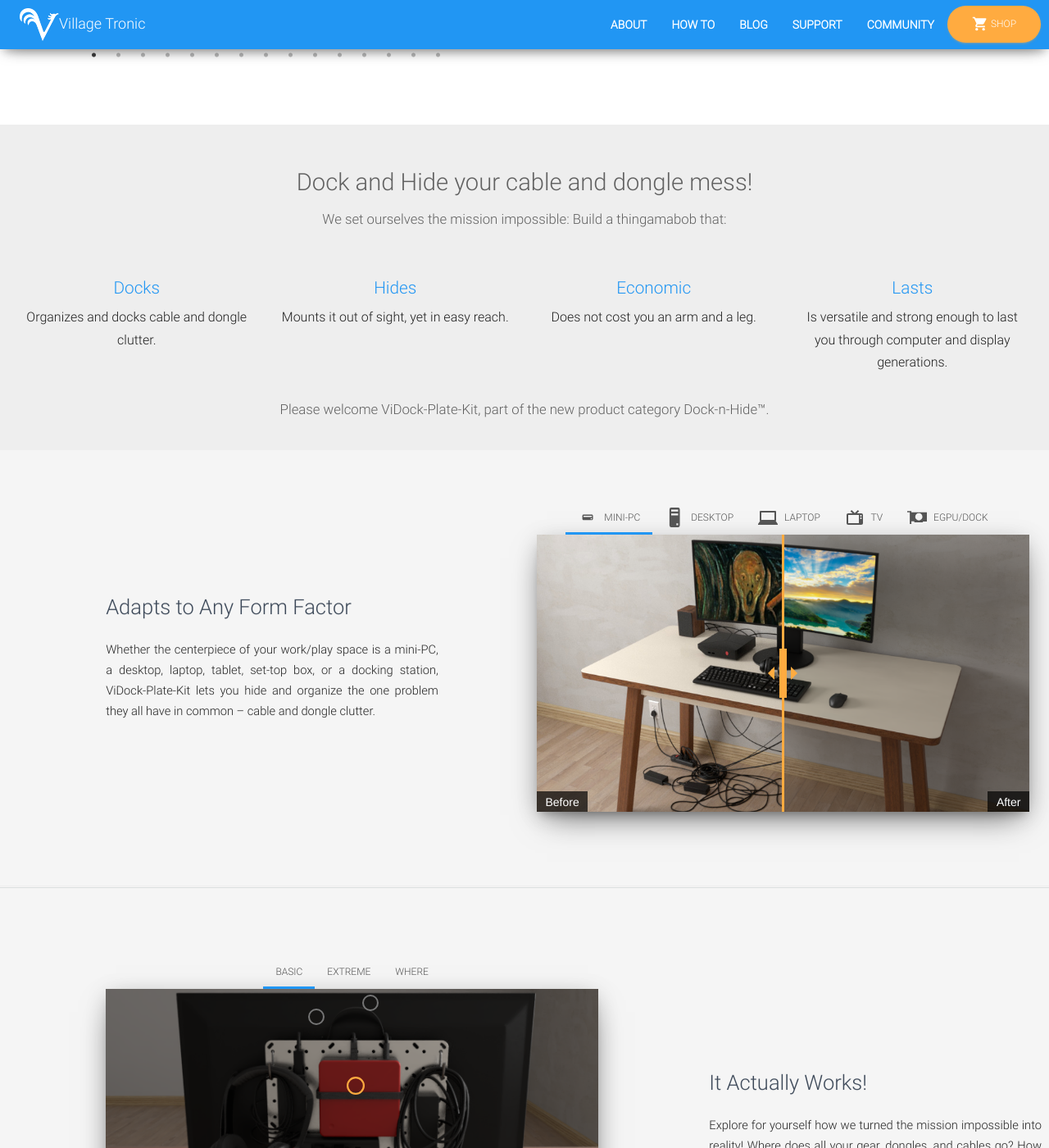
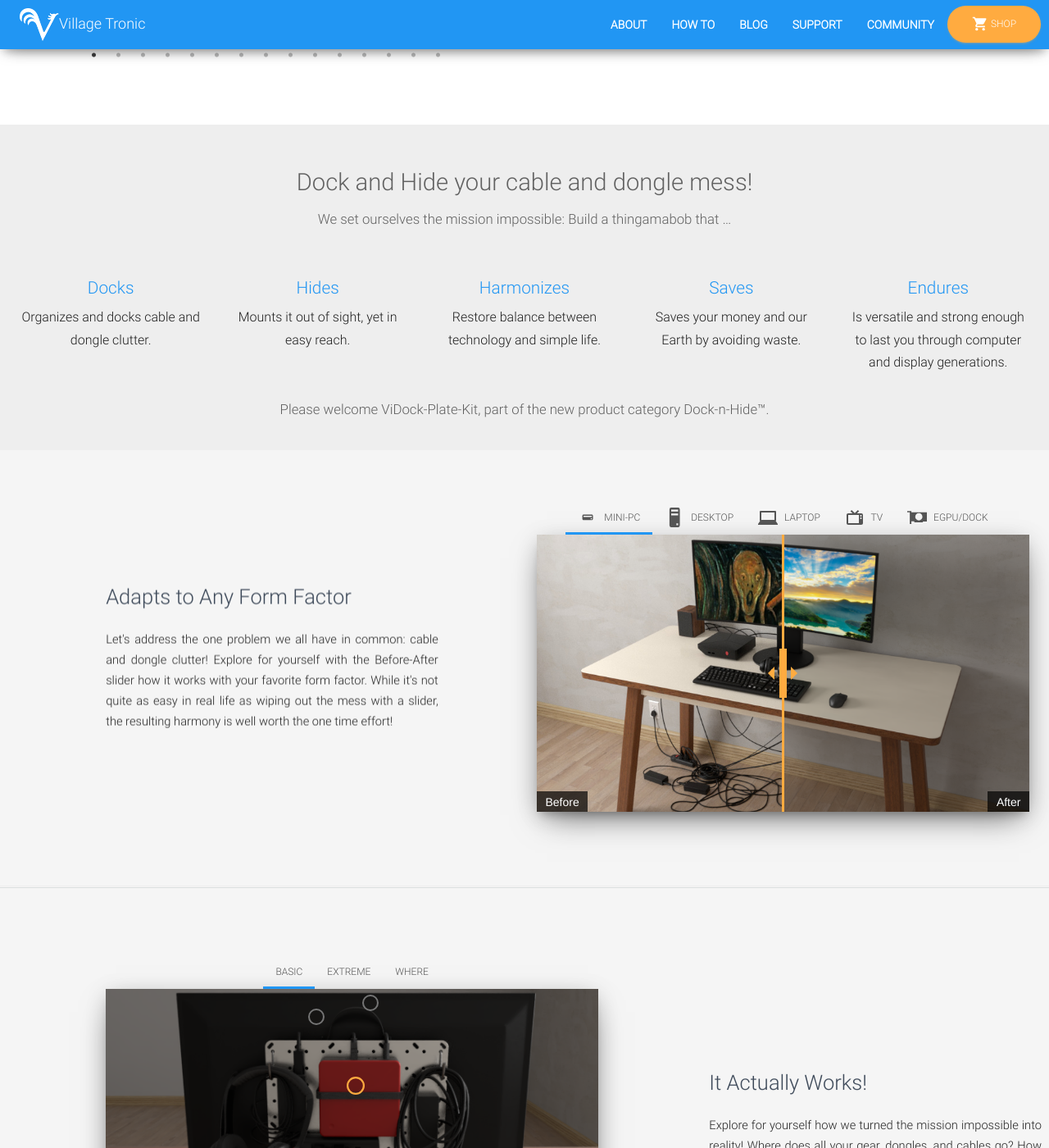
Before and after one commit to V-Squared/shop, a Jekyll site: the page built from shop/vidock-plate-kit.html, in a window 1280 px wide and 1400 px high, scrolled down 849 px. Shown: the whole window at 82% size. Built offline with Jekyll 4.4.1, drawn with Linux system fonts in a browser that asks for light colours; some of the changed text lies outside the part shown.

Commit message:
added slideshow to vdock system

```diff
--- a/_sass/base/_layout.scss
+++ b/_sass/base/_layout.scss
@@ -31,3 +31,10 @@
 .text-container {
   max-width: 650px; // Material Design Standard for text container width
 }
+
+// 5 colum layout: 2.4
+.col-md-24 {
+  @media (min-width: 992px) {
+    width: 20%;
+  }
+}
--- a/shop/index.html
+++ b/shop/index.html
@@ -46,7 +46,7 @@
                 <div class="price-container">
                   <span class="price">$39</span>
                 </div>
-                <a class="btn btn-primary btn-round" href="{{site.baseurl}}/shop/vidock-plate/">Read More</a>
+                <a class="btn btn-primary btn-round" href="{{site.baseurl}}/shop/vidock-plate-kit/">Read More</a>
                 <a class="btn btn-warning btn-accent btn-round">{% include icons/cart-plus.html%} Add to Cart</a>
               </div>
             </div>
--- a/shop/vidock-plate.html
+++ b/shop/vidock-plate-kit.html
@@ -106,7 +106,7 @@
 <div class="feature-section feature-intro feature-intro-text" style="padding: 30px 0 35px 0">
   <div class="container text-center">
     <h3>Dock and Hide your cable and dongle mess!</h3>
-    <p>We set ourselves the mission impossible: Build a thingamabob that:</p>
+    <p>We set ourselves the mission impossible: Build a thingamabob that …</p>
     <!-- <ul style="text-align: left;max-width: 573px;margin-left: auto;margin-right: auto">
       <li>Organizes cable and dongle clutter</li>
       <li>Mounts it out of sight</li>
@@ -114,20 +114,24 @@
       <li>Yet is versatile and strong enough to  last through computer and display generations.</li>
     </ul> -->
     <div class="row feature-column">
-      <div class="col-md-3">
+      <div class="col-md-2 col-md-24">
         <h4 class="title">Docks</h4>
         <p>Organizes and docks cable and dongle clutter.</p>
       </div>
-      <div class="col-md-3">
+      <div class="col-md-2 col-md-24">
         <h4 class="title">Hides</h4>
         <p>Mounts it out of sight, yet in easy reach.</p>
       </div>
-      <div class="col-md-3">
-        <h4 class="title">Economic</h4>
-        <p>Does not cost you an arm and a leg.</p>
+      <div class="col-md-2 col-md-24">
+        <h4 class="title">Harmonizes</h4>
+        <p>Restore balance between technology and simple life.</p>
       </div>
-      <div class="col-md-3">
-        <h4 class="title">Lasts</h4>
+      <div class="col-md-2 col-md-24">
+        <h4 class="title">Saves</h4>
+        <p>Saves your money and our Earth by avoiding waste.</p>
+      </div>
+      <div class="col-md-2 col-md-24">
+        <h4 class="title">Endures</h4>
         <p>Is versatile and strong enough to  last you through computer and display generations.</p>
       </div>
     </div>
@@ -143,7 +147,7 @@
           <h3 class="title">
             Adapts to Any Form Factor
           </h3>
-          <p>Whether the centerpiece of your work/play space is a mini-PC, a desktop, laptop, tablet, set-top box, or a docking station, ViDock-Plate-Kit lets you hide and organize the one problem they all have in common – cable and dongle clutter. </p>
+          <p>Let's address the one problem we all have in common: cable and dongle clutter! Explore for yourself with the Before-After slider how it works with your favorite form factor. While it's not quite as easy in real life as wiping out the mess with a slider, the resulting harmony is well worth the one time effort!  </p>
         </div>
       </div>
       <div class="col-sm-6 col-md-offset-1">
@@ -467,7 +471,11 @@
 
 <div class="feature-section" style="background-color: #FFF;">
     <div class="container">
-    <h2 class="title text-center">Accessaries</h2>
+      <h2 class="title text-center">V²Dock System</h2>
+    </div>
+    <slick class="slider">
+      <div>
+      <div class="container">
         <div class="row">
           <div class="col-sm-3">
             <div class="card card-product">
@@ -532,6 +540,74 @@
         </div>
       </div>
       </div>
+      <div>
+        <div class="container">
+        <div class="row">
+          <div class="col-sm-3">
+            <div class="card card-product">
+              <div class="card-image card-image-overlay">
+                <a href="#plabo">
+                  <img src="http://via.placeholder.com/240x240" alt="" class="img-responsive">
+                </a>
+              </div>
+              <a class="card-link" href="#plabo">
+                <div class="card-content">
+                  <h4 class="card-title">ViDock Headset</h4>
+                  <p class="card-description product-price">$29</p>
+                </div>
+              </a>
+            </div>
+          </div>
+          <div class="col-sm-3">
+            <div class="card card-product">
+              <div class="card-image card-image-overlay">
+                <a href="#plabo">
+                  <img src="http://via.placeholder.com/240x240" alt="" class="img-responsive">
+                </a>
+              </div>
+              <a class="card-link" href="#plabo">
+                <div class="card-content">
+                  <h4 class="card-title">ViDock Board L</h4>
+                  <p class="card-description product-price">$19</p>
+                </div>
+              </a>
+            </div>
+          </div>
+          <div class="col-sm-3">
+            <div class="card card-product">
+              <div class="card-image card-image-overlay">
+                <a href="#plabo">
+                  <img src="http://via.placeholder.com/240x240" alt="" class="img-responsive">
+                </a>
+              </div>
+              <a class="card-link" href="#plabo">
+                <div class="card-content">
+                  <h4 class="card-title">ViDock Board S</h4>
+                  <p class="card-description product-price">$19</p>
+                </div>
+              </a>
+            </div>
+          </div>
+          <div class="col-sm-3">
+            <div class="card card-product">
+              <div class="card-image card-image-overlay">
+                <a href="#plabo">
+                  <img src="http://via.placeholder.com/240x240" alt="" class="img-responsive">
+                </a>
+              </div>
+              <a class="card-link" href="#plabo">
+                <div class="card-content">
+                  <h4 class="card-title">ViDock One</h4>
+                  <p class="card-description product-price">$149</p>
+                </div>
+              </a>
+            </div>
+          </div>
+        </div>
+      </div>
+      </div>
+    </slick>
+</div>
 
 
 <div class="feature-section feature-tabs">
@@ -540,7 +616,8 @@
       <div class="nav-tabs-navigation">
 				<div class="nav-tabs-wrapper">
 					<ul class="nav nav-tabs" data-tabs="tabs">
-						<li class="active"><a href="#spec" data-toggle="tab">Specs</a></li>
+            <li class="active"><a href="#spirit" data-toggle="tab">Spirit</a></li>
+						<li><a href="#spec" data-toggle="tab">Specs</a></li>
             <li><a href="#compare" data-toggle="tab">Compare</a></li>
             <li><a href="#how-to" data-toggle="tab">How-To</a></li>
 						<li><a href="#faq" data-toggle="tab">FAQ</a></li>
@@ -553,7 +630,21 @@
 
 <div class="feature-section">
     <div class="tab-content">
-      <div class="tab-pane active" id="spec">
+      <div class="tab-pane active" id="spirit">
+        <div class="container text-container">
+          <h2>Community</h2>
+          <p>We are community developers. Our mission is to improve your life and save your money and our planet. We do this by creating Open-Standards, products that endure, developing products with you for your needs and care for your problems in community support.</p>
+          <h2>Harmony</h2>
+          <p>Most of us love a clean desk or media center. It inspires tranquility and creativity. We are passionate to help you battle the ugly side of technology and to bring balance to technology and living.</p>
+          <h2>Ethos & Craft</h2>
+          <p>Our design is about minimal waste, maximum utility, maximum flexibility. Our production processes are safe for the worker and to the environment. We really care, because lots of work is handmade, and the protected workers is us :-)</p>
+          <h2>Endurance</h2>
+          <p>Designing products that last a life time begins with choosing materials that not only endure, but age with grace. Such as anodized aircraft grade aluminum or stainless steel. Next adding the versatility to remain functional through technological advances over decades. </p>
+          <h2>Help Us Help You</h2>
+          <p>If any of this resonates with you, help yourself to products with spirit which helps us to continue making them for you. After all, we are community developers, here to serve you!</p>
+        </div>
+      </div>
+      <div class="tab-pane" id="spec">
         <div class="container">
           <div class="row">
           <div class="col-sm-6">
@@ -682,7 +773,7 @@
         </div>
       </div>
       <div class="tab-pane" id="compare">
-            <div class="container" style="max-width: 900px">
+            <div class="container" style="max-width: 930px">
               <div class="table-responsive">
                 <table class="table twin-head table-striped">
                   <thead>
```
Lines whose indentation alone changed are shown as unchanged.
